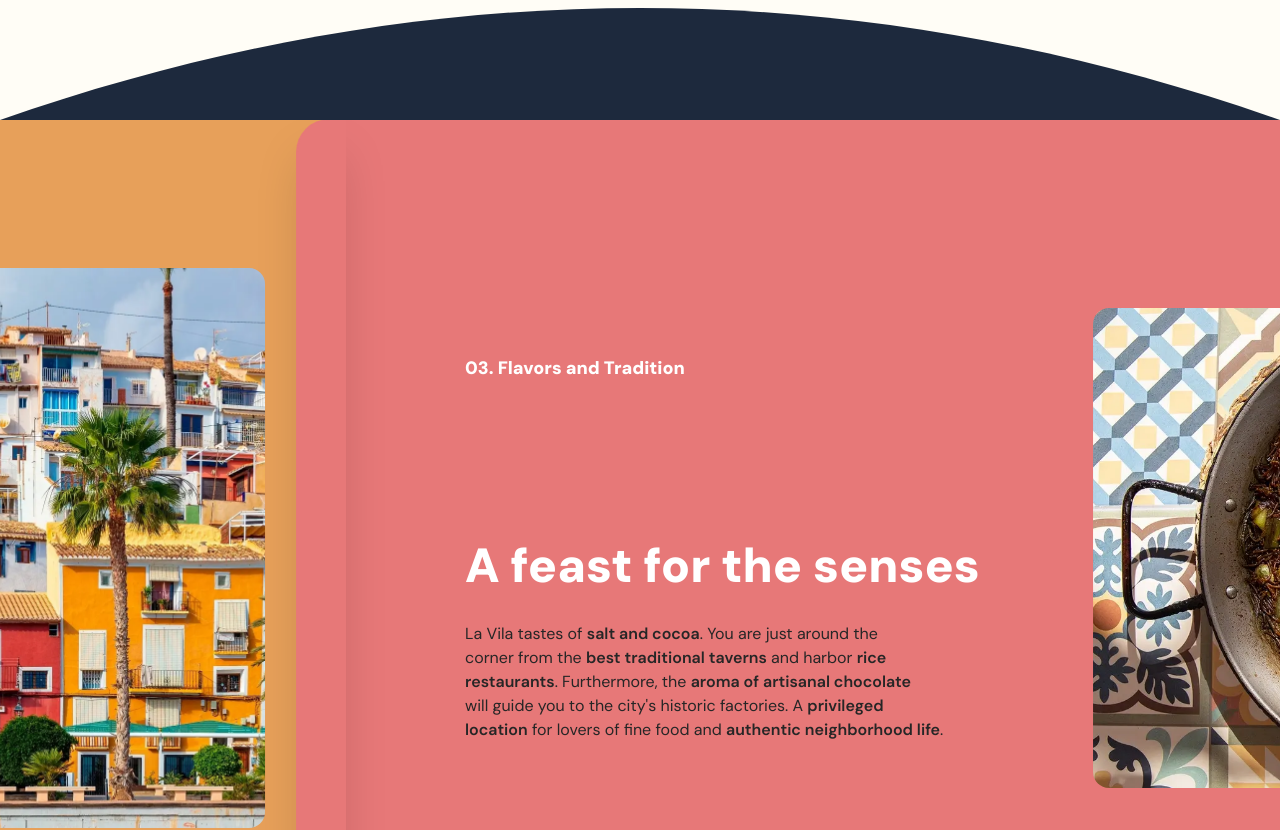
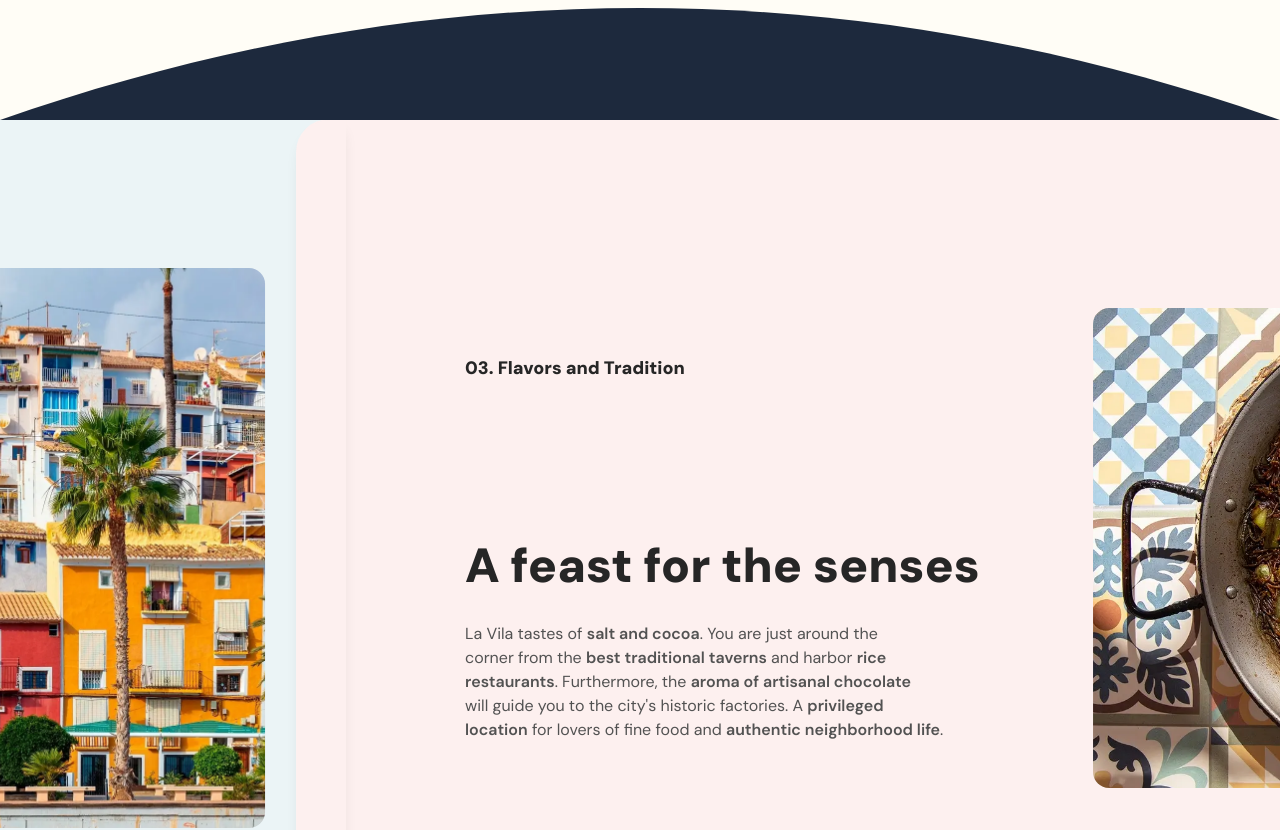
Before and after one commit to JaumeEsquerdo/costera-n1, a Next.js app in the folder costera-n1/: page /en in a window 1280 px wide. Shown: the part 6280-7110 px from the top of the page. Built offline with nearby package versions, Linux system fonts and the light colour scheme.

Commit message:
cambiar colores de fondo del flow HorizontalScroll

```diff
--- a/costera-n1/app/components/HorizontalScroll.jsx
+++ b/costera-n1/app/components/HorizontalScroll.jsx
@@ -100,25 +100,25 @@ export const HorizontalScroll = () => {
               <>
                 <div
                   aria-label="hidden "
-                  className="absolute inset-y-0 left-0 w-8 -translate-x-full ring-1 ring-casas-blue  bg-casas-blue z-10 rounded-l-4xl shadow-2xl lg:w-12 hidden lg:inline"
+                  className="absolute inset-y-0 left-0 w-8 -translate-x-full ring-1 ring-casas-blue  bg-casas-blue z-10 rounded-l-4xl shadow-lg lg:w-12 hidden lg:inline"
                 />
                 <div
                   aria-label="hidden"
                   className="absolute inset-y-0 -right-14 w-8 -translate-x-full ring-1 ring-casas-blue  bg-casas-blue z-1 inline lg:hidden"
                 />
                 <div className=" flex flex-col justify-center items-start gap-4 md:gap-10 px-4 md:px-10 lg:gap-40 lg:px-20 lg:w-1/2">
-                  <h3 className="text-lg font-black text-white text-balance">
+                  <h3 className="text-lg font-black text-neutral-800 text-balance">
                     {textsHorizontalSections.section1.overtitle}
                   </h3>
                   <div className="flex flex-col gap-4 lg:gap-8">
-                    <h2 className="text-2xl lg:text-5xl font-black text-white text-pretty">
+                    <h2 className="text-2xl lg:text-5xl font-black text-neutral-800 text-pretty">
                       {textsHorizontalSections.section1.title}
                     </h2>
                     <div className="flex flex-col gap-4">
-                      <p className="text-balance text-neutral-800">
+                      <p className="text-balance text-neutral-600">
                         {formatText(textsHorizontalSections.section1.p1)}
                       </p>
-                      <p className="text-balance text-neutral-800">
+                      <p className="text-balance text-neutral-600">
                         {" "}
                         {formatText(textsHorizontalSections.section1.p2)}
                       </p>
@@ -160,25 +160,25 @@ export const HorizontalScroll = () => {
               <>
                 <div
                   aria-label="hidden"
-                  className="absolute inset-y-0 left-0 w-8 -translate-x-full ring-1 ring-casas-orange  bg-casas-orange z-10 rounded-l-4xl shadow-2xl lg:w-12 hidden lg:inline"
+                  className="absolute inset-y-0 left-0 w-8 -translate-x-full ring-1 ring-casas-orange  bg-casas-orange z-10 rounded-l-4xl shadow-lg lg:w-12 hidden lg:inline"
                 />
                 <div
                   aria-label="hidden"
                   className="absolute inset-y-0 -right-14 w-8 -translate-x-full ring-1 ring-casas-orange  bg-casas-orange z-1 inline lg:hidden"
                 />
                 <div className=" flex flex-col justify-center gap-4 md:gap-10 px-4 md:px-10  lg:gap-40 lg:px-20 lg:w-1/2">
-                  <h3 className="text-lg font-black text-white">
+                  <h3 className="text-lg font-black text-neutral-800">
                     {textsHorizontalSections.section2.overtitle}
                   </h3>
                   <div className="flex flex-col gap-4 lg:gap-8">
-                    <h2 className="text-2xl lg:text-5xl font-black text-white text-pretty">
+                    <h2 className="text-2xl lg:text-5xl font-black text-neutral-800 text-pretty">
                       {textsHorizontalSections.section2.title}
                     </h2>
                     <div className="flex flex-col gap-4">
-                      <p className="text-balance text-neutral-800">
+                      <p className="text-balance text-neutral-600">
                         {formatText(textsHorizontalSections.section2.p1)}
                       </p>
-                      <p className="text-balance text-neutral-800">
+                      <p className="text-balance text-neutral-600">
                         {" "}
                         {formatText(textsHorizontalSections.section2.p2)}
                       </p>
@@ -208,18 +208,18 @@ export const HorizontalScroll = () => {
               <>
                 <div
                   aria-label="hidden "
-                  className="absolute inset-y-0 left-0 w-8 -translate-x-full ring-1 ring-casas-red  bg-casas-red z-10 rounded-l-4xl shadow-2xl lg:w-12 hidden lg:inline"
+                  className="absolute inset-y-0 left-0 w-8 -translate-x-full ring-1 ring-casas-red  bg-casas-red z-10 rounded-l-4xl shadow-lg lg:w-12 hidden lg:inline"
                 />
                 <div className=" flex flex-col justify-center gap-4 md:gap-10 px-4 md:px-10  lg:gap-40 lg:px-20 lg:w-1/2">
-                  <h3 className="text-lg font-black text-white">
+                  <h3 className="text-lg font-black text-neutral-800">
                     {textsHorizontalSections.section3.overtitle}
                   </h3>
                   <div className="flex flex-col gap-4 lg:gap-8">
-                    <h2 className="text-2xl lg:text-5xl font-black text-white text-pretty">
+                    <h2 className="text-2xl lg:text-5xl font-black text-neutral-800 text-pretty">
                       {textsHorizontalSections.section3.title}
                     </h2>
                     <div className="flex flex-col gap-4">
-                      <p className="text-balance text-neutral-800">
+                      <p className="text-balance text-neutral-600">
                         {formatText(textsHorizontalSections.section3.p1)}
                       </p>
                     </div>
--- a/costera-n1/app/globals.css
+++ b/costera-n1/app/globals.css
@@ -19,9 +19,9 @@ body {
   --font-body: var(--font-dm-sans);
   --font-title: var(--font-archivo-black);
   --font-subtitle: var(--font-playfair);
-  --color-casas-red: #e77878;
-  --color-casas-blue: #6fa9cf;
-  --color-casas-orange: #e7a05a;
+  --color-casas-red: #fdf0ef;
+  --color-casas-blue: #fff3e6;
+  --color-casas-orange: #ebf4f6;
   --animate-buble: buble 1s infinite ease-in-out;
 
   @keyframes buble {
```
